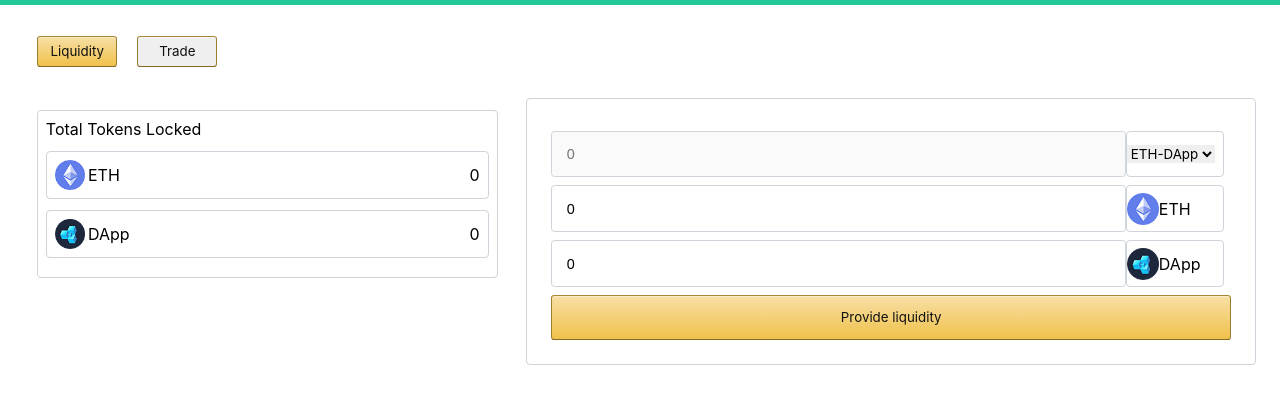
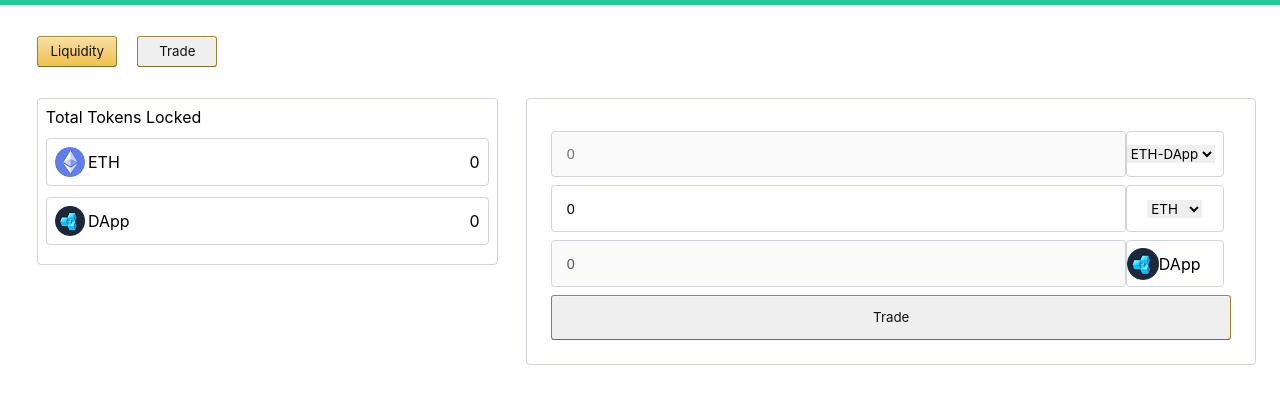
Before and after one commit to icepaigez/Decentralized-ERC-20-Token-Exchange, a React app: page / in a window 1280 px wide. Both pictures are taken after a click on the button "Trade". Shown: the part 45-448 px from the top of the page. Built offline with nearby package versions, Linux system fonts and the light colour scheme.

```diff
--- a/src/components/Main/Liquidity/liquidity.css
+++ b/src/components/Main/Liquidity/liquidity.css
@@ -14,7 +14,7 @@
 
 .liquidity .pool__data {
 	border: 1px solid #ced4da;
-	margin: 0.8em 0.8em 0 0.8em;
+	margin: 0 0.8em 0 0.8em;
 	border-radius: 0.25em;
 	padding: 0.5em;
 }
--- a/src/components/Main/Main.js
+++ b/src/components/Main/Main.js
@@ -27,7 +27,7 @@
 					<button onClick={this.changeView} value="liquid" className="liquid">Liquidity</button>
 					<button onClick={this.changeView} value="trade" className="trade">Trade</button>
 				</div>
-				{ view === 'trade' ? <Liquidity tokenLiquid={tokenLiquid} web3={web3} dex={dex} pools={pools} ethLiquid={ethLiquid}/> : <Trade tradeEth={tradeEth} web3={web3} dex={dex} pools={pools}/> }
+				{ view === 'liquid' ? <Liquidity tokenLiquid={tokenLiquid} web3={web3} dex={dex} pools={pools} ethLiquid={ethLiquid}/> : <Trade tradeEth={tradeEth} web3={web3} dex={dex} pools={pools}/> }
 			</div>
 		)
 	}
--- a/src/components/Main/Trade/Trade.js
+++ b/src/components/Main/Trade/Trade.js
@@ -63,12 +63,18 @@
 	doTrade = async e => {
 		e.preventDefault()
 		const { pairAValue, selectedToken, pairA, pairB } = this.state;
-		const { tradeEth } = this.props
+		const { tradeEth, web3 } = this.props
 		if (pairAValue !== 0) {
 			let pool = `${pairA}-${pairB}`
 			if (selectedToken === 'ETH' && pool.includes('ETH')) {
 				let result = await tradeEth(selectedToken, pairB, pairAValue)
-				console.log(result)
+				if (result.status) {
+					let { Traded } = result.events;
+					let { returnValues } = Traded;
+					let output = returnValues.outputAmount;
+					output = web3.utils.fromWei(output)
+					window.location.reload();
+				}
 			} else if (selectedToken !== 'ETH' && pool.includes('ETH')) {
 				console.log('lets fuck ahead')
 			} else {
```
